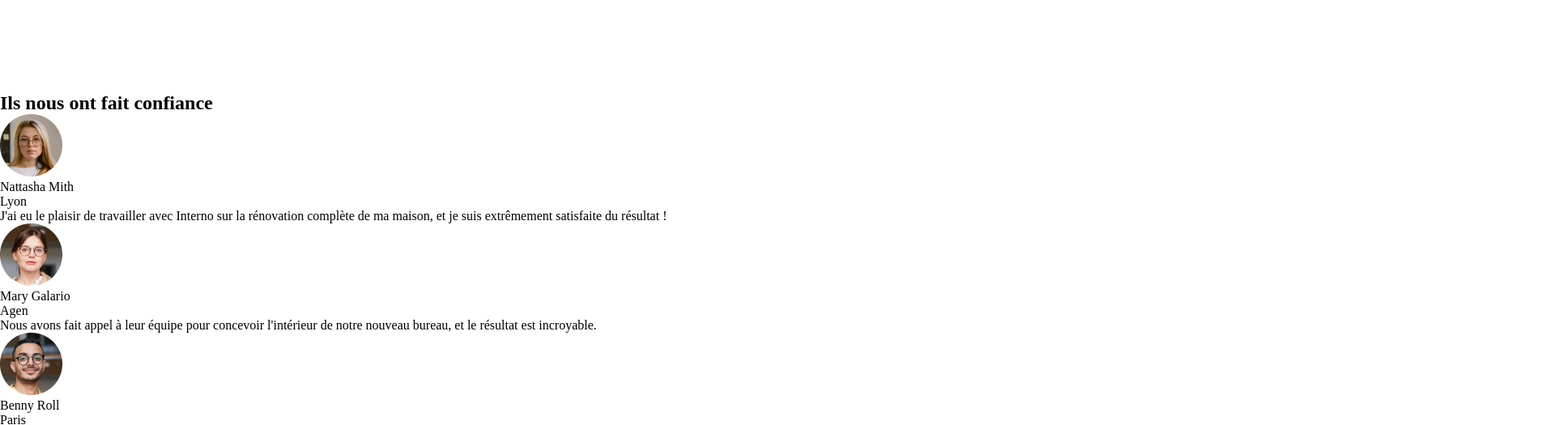
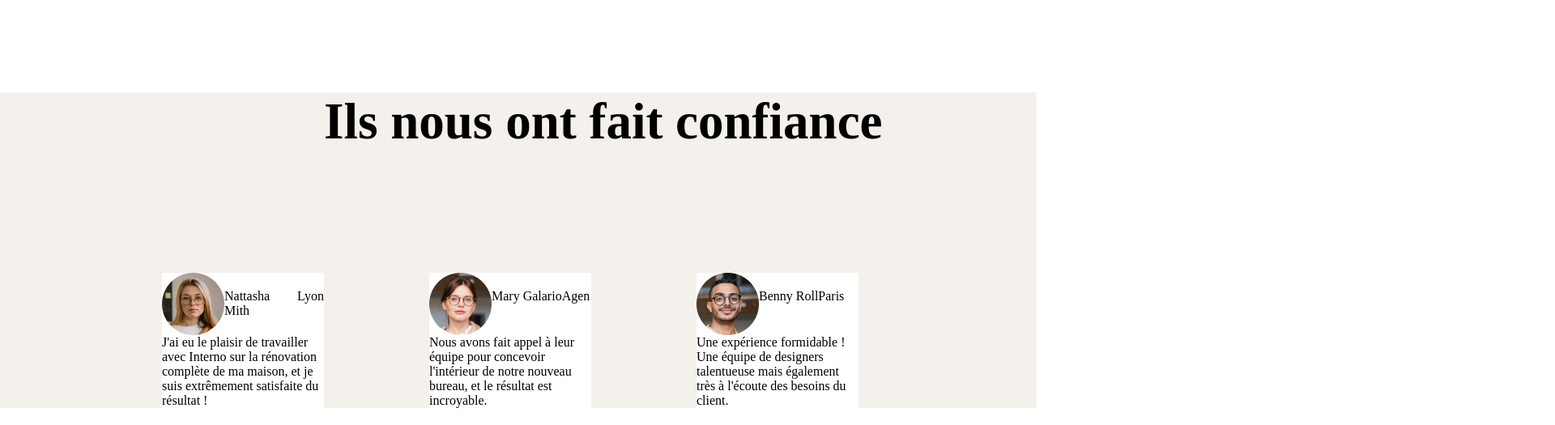
Before and after one commit to Luiseeop/interno, a plain HTML site: page index.html in a window 1280 px wide. Shown: the part 1930-2455 px from the top of the page at 81% size, 1920 px wide, since content can reach past the window. Drawn offline with Linux system fonts and the light colour scheme.

Commit message:
lf'gvbjr

```diff
--- a/index.html
+++ b/index.html
@@ -70,38 +70,39 @@
 
         </section>
 
-        <section>
+        <section class="section1">
             <div>
 
-                <h2>Ils nous ont fait confiance</h2>
-                <div>
-                    <div>
+                <h2 class="H4 ">Ils nous ont fait confiance</h2>
+                <div class="flex">
+                <div class="img">
+                    <div class="img1">
                         <img src="assset/user3.png" alt="photo de Nattasha">
-                        <p>Nattasha Mith</p>
-                        <p>Lyon</p>
+                        <p class="img2">Nattasha Mith</p>
+                        <p class="img2">Lyon</p>
                     </div>
                     <p>J'ai eu le plaisir de travailler avec Interno sur la rénovation complète de ma maison, et je suis
                         extrêmement satisfaite du résultat !</p>
                 </div>
-                <div>
-                    <div>
+                <div class="img">
+                    <div class="img1">
                         <img src="assset/user2.png" alt="photo de Mary">
-                        <p>Mary Galario</p>
-                        <p>Agen</p>
+                        <p class="img2">Mary Galario</p>
+                        <p class="img2">Agen</p>
                     </div>
                     <p>Nous avons fait appel à leur équipe pour concevoir l'intérieur de notre nouveau bureau, et le
                         résultat est incroyable.</p>
                 </div>
-                <div>
-                    <div>
+                <div class="img">
+                    <div class="img1">
                         <img src="assset/user1.png" alt="">
-                        <p>Benny Roll</p>
-                        <p>Paris</p>
+                        <p class="img2">Benny Roll</p>
+                        <p class="img2">Paris</p>
                     </div>
                     <p>Une expérience formidable ! Une équipe de designers talentueuse mais également très à l'écoute
                         des besoins du client.</p>
                 </div>
-
+            </div>
             </div>
         </section>
 
--- a/style.css
+++ b/style.css
@@ -110,3 +110,28 @@ padding-top: 90px;
 .text4{
     margin-left: 20px;
 }
+
+.H4{
+    display: flex;
+    font-size: 63px;
+    width: 3000px;
+    margin-left: 400px;
+}
+
+.section1{
+    background-color: #F4F0EC;
+}
+
+.img{
+background-color: white;
+width: 200px;
+}
+
+
+.img1{
+    display: flex;
+}
+
+.img2{
+    padding-top: 20px;
+}
```
